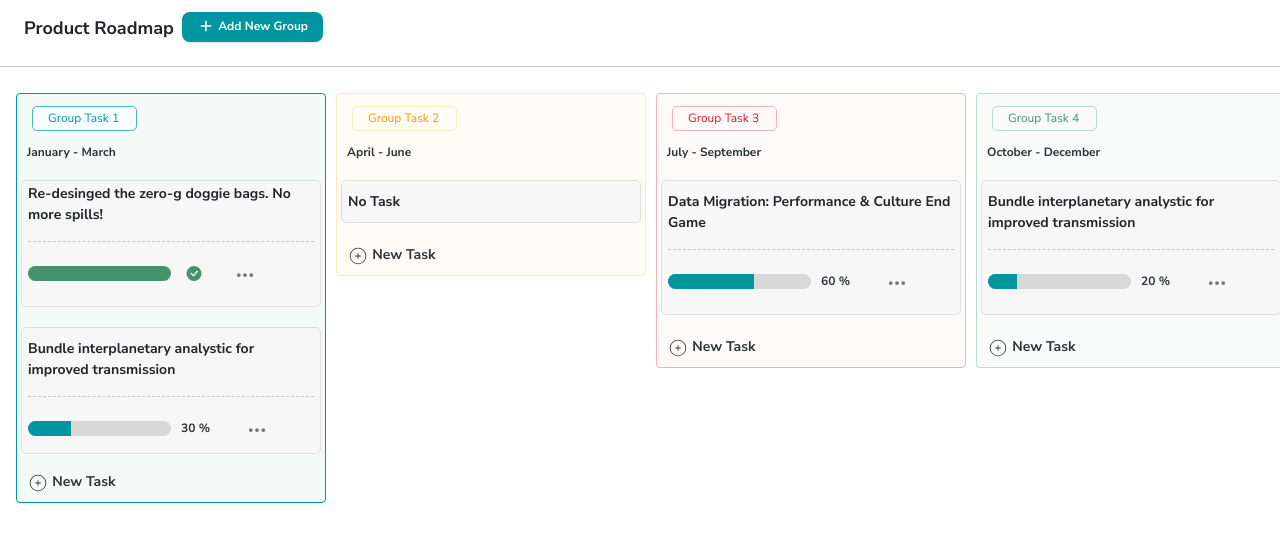
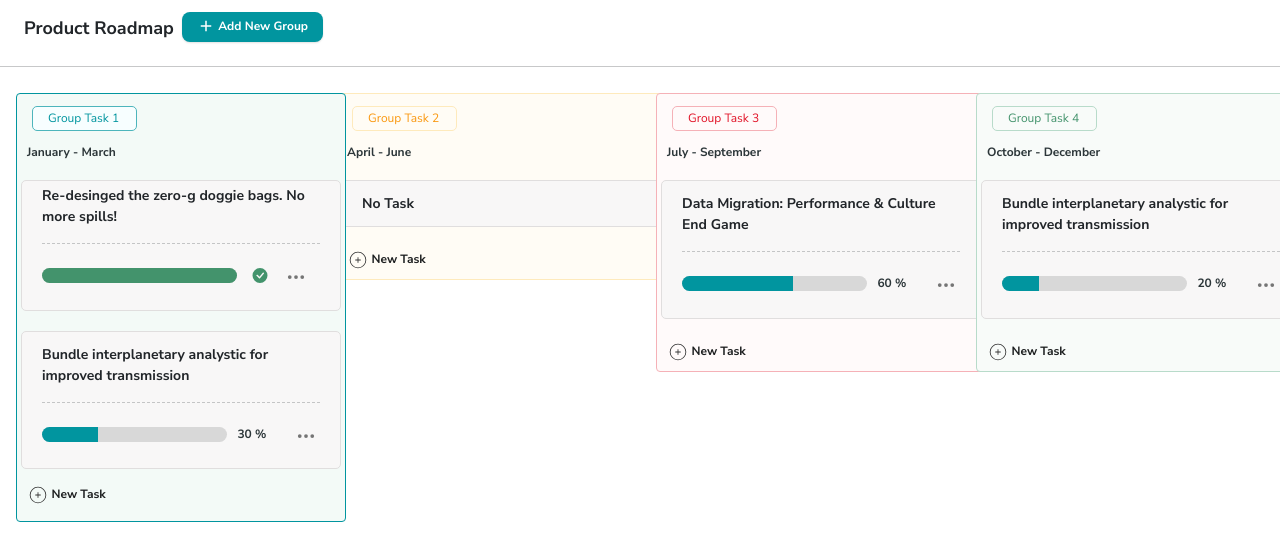
Before and after one commit to AprilianoPeramu/kanban-board, a React (Create React App) app: page / in a window 1280 px wide. Shown: the top 560 px of the page. Built offline with nearby package versions, Linux system fonts and the light colour scheme.

Commit message:
fix responsive progress bar

```diff
--- a/src/App.css
+++ b/src/App.css
@@ -132,7 +132,7 @@ h5{
   border-radius: 5px;
   font-size: 14px;
   font-weight: bold;
-  width: 300px;
+  width: 400px;
 }
 
 .icon{
@@ -141,7 +141,8 @@ h5{
   width: 30px;
   font-size: 20px;
   height: 30px;
-  margin-left: 50px;
+  margin-left: 0;
+  margin-bottom: 15px;
   color: #757575;
   border-radius: 4px;
 }
@@ -171,13 +172,21 @@ h5{
 }
 
 .icons{
-  color: #2C3639;
+  color: #333333;
   border: hidden;
   background-color: transparent;
   width: 100px;
   font-size: 14px;
   font-weight: bolder;
-  margin: 5px;
+  margin-top: 5px;
+  margin-bottom: 15px;
+}
+
+.iconss{
+  color: #333333;
+  font-size: 20px;
+  font-weight: 700;
+  font-style: normal;
 }
 
 .iconcentang{
@@ -186,27 +195,28 @@ h5{
   width: 30px;
   font-size: 20px;
   height: 30px;
-  margin-left: 72px;
+  margin-left: 16px;
+  margin-bottom: 15px;
   color: #757575;
+  border-radius: 4px;
 }
 
 .iconcentang:hover{
   background: #EDEDED;
-  border-radius: 4px;
-  width: 30px;
-  height: 30px;
 }
 
 span{
-  color: #2C3639;
+  color: #1D1F20;
+  font-size: 12px;
 }
 
 .bg-warna-bar{
   background-color: #43936C!important;
-  width: 50%;
+  width: 100%;
 }
 .bg-warna-bar1{
   background-color: #01959F!important;
+  width: 100%;
 }
 
 .progress{
@@ -215,7 +225,7 @@ span{
 	position: relative;
 	margin: 15px 0;
 	height: 15px;
-	width: 50%;
+	width: 70%;
 }
 
 
@@ -223,8 +233,8 @@ span{
   .cardbody{
     border: 1px solid rgb(224, 222, 222);
     background-color: rgb(248, 247, 247);
-    margin: 12px 4px;
-    padding: 2px 6px;
+    margin: 12px 5px;
+    padding: 2px 20px;
     border-radius: 5px;
     font-size: 14px;
     font-weight: bold;
@@ -239,7 +249,7 @@ span{
     width: 30px;
     font-size: 20px;
     height: 30px;
-    margin-left: 100px;
+    margin-left: 15px;
     color: #757575;
     border-radius: 4px;
   }
@@ -249,7 +259,7 @@ span{
     width: 30px;
     font-size: 20px;
     height: 30px;
-    margin-left: 115px;
+    margin-left: 33px;
     color: #757575;
   }
   .persen{
@@ -262,6 +272,11 @@ span{
     margin-top: 6px;
     margin-left: 10px;
   }
+  .bg-warna-bar1{
+    background-color: #01959F!important;
+    width: 100%;
+  }
+
 }
 
 @media only screen and (min-device-width : 768px) and (max-device-width : 1024px) {
@@ -289,9 +304,8 @@ span{
     width: 30px;
     font-size: 20px;
     height: 30px;
-    margin-left: 10px;
+    margin-left: 5px;
     color: #757575;
-    border-radius: 4px;
   }
   .persen{
     border: hidden;
@@ -303,17 +317,14 @@ span{
     margin-top: 6px;
     margin-left: 10px;
   }
-  .bg-warna-bar{
-    background-color: #43936C!important;
-    width: 100%;
-  }
+
   .progress{
     background-color: #d8d8d8;
     border-radius: 20px;
     position: relative;
     margin: 15px 0;
     height: 15px;
-    width: 50%;
+    width: 70%;
   }
   .iconcentang{
     border: hidden;
@@ -321,7 +332,7 @@ span{
     width: 30px;
     font-size: 20px;
     height: 30px;
-    margin-left: 20px;
+    margin-left: 5px;
     color: #757575;
   }
 }
@@ -331,10 +342,10 @@ span{
     border: 1px solid rgb(224, 222, 222);
     background-color: rgb(248, 247, 247);
     margin: 12px 4px;
-    padding: 2px 6px;
+    padding: 4px 20px;
     border-radius: 5px;
     font-size: 14px;
     font-weight: bold;
-    width: 300px;
+    width: 320px;
   }
 }
--- a/src/component/Kanban.jsx
+++ b/src/component/Kanban.jsx
@@ -37,7 +37,7 @@ const Kanban = () => {
                                     <button className='icon'><BsThreeDots /></button>
                                 </div>
                             </div>
-                            <button className='icons mt-2 mb-2'><CiCirclePlus className='fs-5' /><span> New Task</span></button>
+                            <button className='icons'><CiCirclePlus className='iconss' /><span> New Task</span></button>
                         </div>
                     </div>
                     <div className="col-md-3">
@@ -51,7 +51,7 @@ const Kanban = () => {
                             <div className="cardbody">
                                 <p className='mt-2 mb-2'>No Task</p>
                             </div>
-                            <button className='icons mt-2 mb-2'><CiCirclePlus className='fs-5' /><span> New Task</span></button>
+                            <button className='icons mt-2 mb-2'><CiCirclePlus className='iconss' /><span> New Task</span></button>
                         </div>
                     </div>
                     <div className="col-md-3">
@@ -71,7 +71,7 @@ const Kanban = () => {
                                     <button className='icon mb-3'><BsThreeDots /></button>
                                 </div>
                             </div>
-                            <button className='icons mt-2 mb-2'><CiCirclePlus className='fs-5' /><span> New Task</span></button>
+                            <button className='icons mt-2 mb-2'><CiCirclePlus className='iconss' /><span> New Task</span></button>
                         </div>
                     </div>
                     <div className="col-md-3">
@@ -91,7 +91,7 @@ const Kanban = () => {
                                     <button className='icon mb-3'><BsThreeDots /></button>
                                 </div>
                             </div>
-                            <button className='icons mt-2 mb-2'><CiCirclePlus className='fs-5' /><span> New Task</span></button>
+                            <button className='icons mt-2 mb-2'><CiCirclePlus className='iconss' /><span> New Task</span></button>
                         </div>
                     </div>
                 </div>
```
